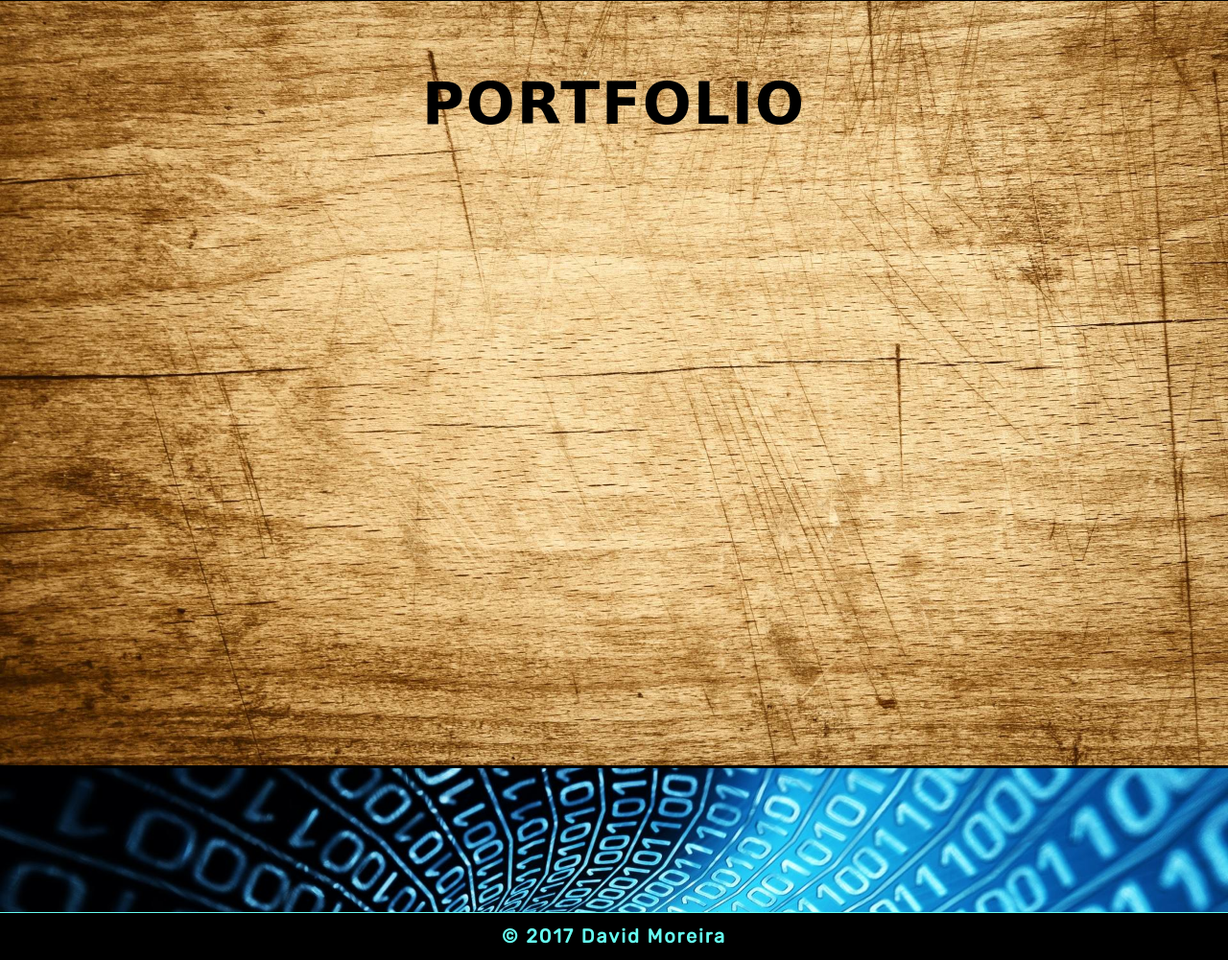
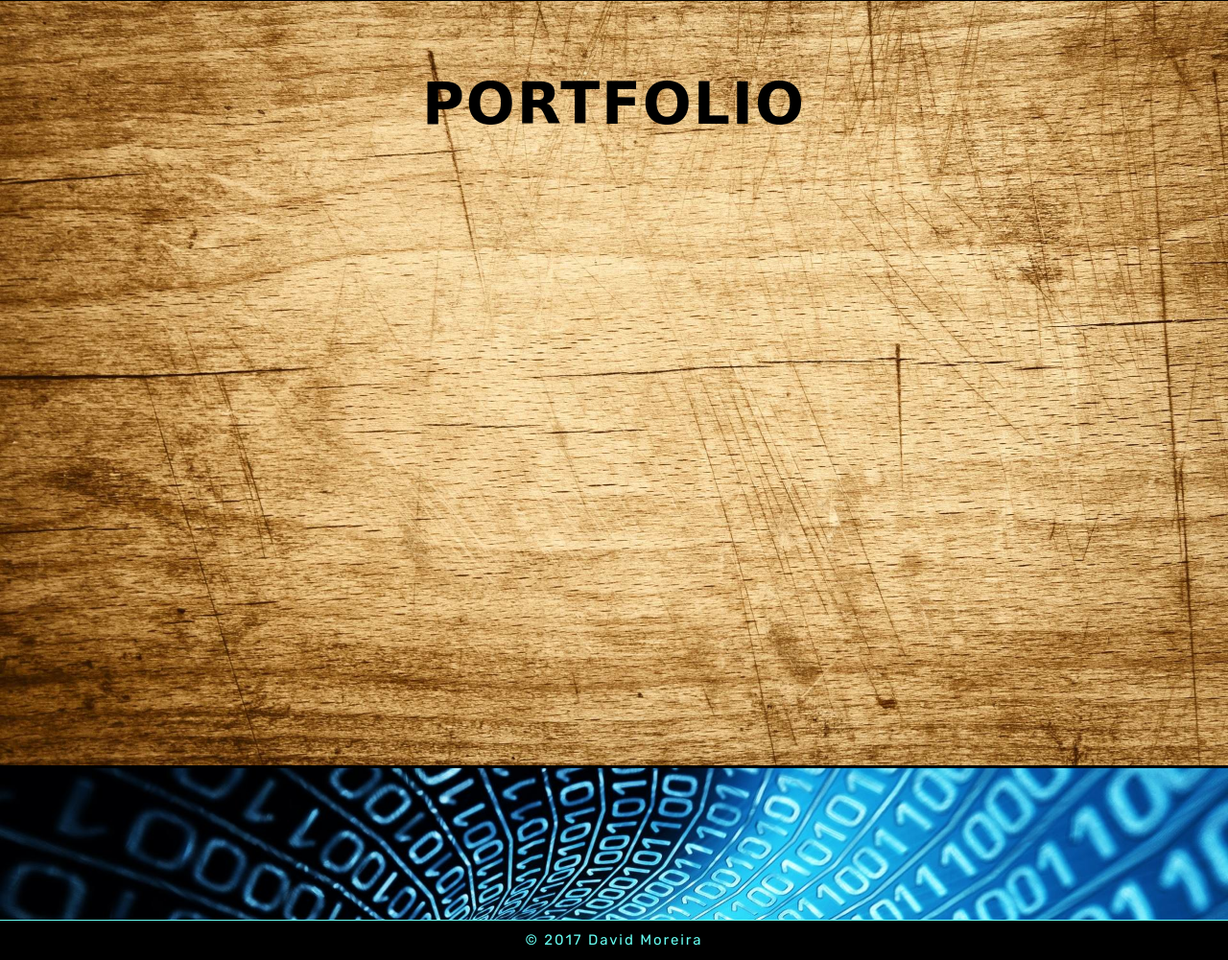
Before and after one commit to David-Moreira/David-Moreira.github.io, a plain HTML site: page portfolio/index.html in a window 1280 px wide. Shown: the part 1649-2650 px from the top of the page at 96% size. Drawn offline with nearby package versions, Linux system fonts and the light colour scheme; a web font is replaced by a local one.

Commit message:
footer txt - fontSize changes

```diff
--- a/portfolio/css/main.css
+++ b/portfolio/css/main.css
@@ -117,9 +117,11 @@ footer {
 }
 
 #footer-txt {
+    font-weight:normal;
+    font-size:15px;
     background-color:black;
     color:#66fcf1;
-border-top:1px solid #66fcf1;
+    border-top:1px solid #66fcf1;
     padding:10px;
     letter-spacing:0.05cm;
     position:absolute;
```
